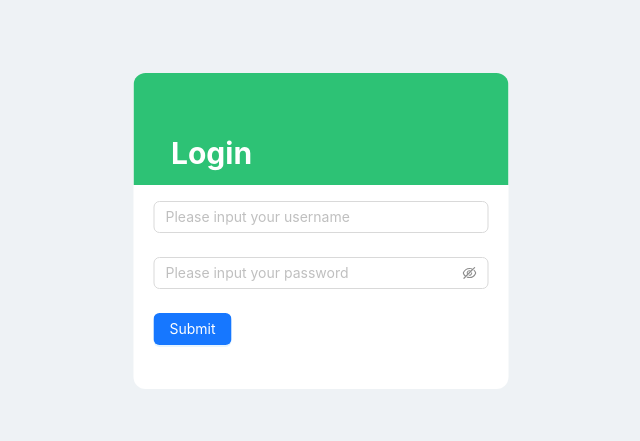
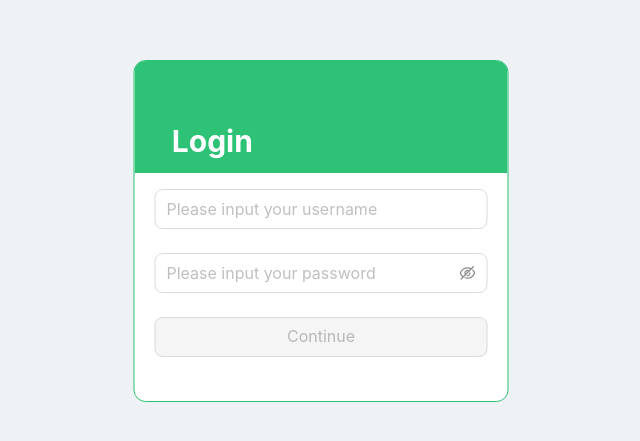
Before and after one commit to datcong1506/ticketbook-admin, a Vue app: page /login in a window 1280 px wide. Shown: the part 169-610 px from the top of the page, without its empty margins (319-959 px from the left). Built offline with nearby package versions, Linux system fonts and the light colour scheme.

Commit message:
update login and eslint

```diff
--- a/eslint.config.mjs
+++ b/eslint.config.mjs
@@ -20,5 +20,10 @@ export default antfu({
     'vue/block-order': ['error', {
       order: ['template', 'script', 'style'],
     }],
+    'unused-imports/no-unused-vars': ['warn', { argsIgnorePattern: '^_', varsIgnorePattern: '^_', caughtErrors: 'none' }],
+    'ts/consistent-type-definitions': 'off',
+    'brace-style': ['error', '1tbs', { allowSingleLine: true }],
+    'curly': ['error', 'all'],
+    'max-statements-per-line': ['error', { max: 1 }],
   },
 })
--- a/package.json
+++ b/package.json
@@ -6,7 +6,9 @@
   "scripts": {
     "dev": "vite",
     "build": "vue-tsc -b && vite build",
-    "preview": "vite preview"
+    "preview": "vite preview",
+    "lint": "eslint --ext .js,.vue src/",
+    "lint-fix": "eslint --ext .js,.vue src/ --fix"
   },
   "dependencies": {
     "ant-design-vue": "^4.2.5",
--- a/src/api/_base.ts
+++ b/src/api/_base.ts
@@ -1,7 +1,13 @@
 import type { AxiosInstance } from 'axios'
 import axios from 'axios'
 
-const BASE_URL = import.meta.env.BASE_URL
+export type TDataAxios<TRes = any> = {
+  data: {
+    data: TRes
+  }
+}
+
+const BASE_URL = import.meta.env.VITE_API_BASE_URL
 
 const apiClient: AxiosInstance = axios.create({
   baseURL: BASE_URL,
@@ -14,8 +20,10 @@ const apiClient: AxiosInstance = axios.create({
 apiClient.interceptors.request.use(
   (config) => {
     // TODO: You can add a token here if required
-    // const token = localStorage.getItem('token');
-    // if (token) config.headers.Authorization = `Bearer ${token}`;
+    const token = localStorage.getItem('token')
+    if (token) {
+      config.headers.Authorization = `Bearer ${token}`
+    }
     return config
   },
   (error) => {
--- /dev/null
+++ b/src/api/admin/index.ts
@@ -0,0 +1,16 @@
+import type { TDataAxios } from '@api/_base'
+import apiClient from '@api/_base'
+
+export type TLoginForm = {
+  username: string
+  password: string
+}
+
+const adminAPI = {
+  login: (adminForm: TLoginForm): Promise<TDataAxios> => {
+    const url = '/admin/login'
+    return apiClient.post(url, adminForm)
+  },
+}
+
+export default adminAPI
--- a/src/router/index.ts
+++ b/src/router/index.ts
@@ -3,7 +3,7 @@ import LoginView from '@views/login/index.vue'
 import { createRouter, createWebHistory } from 'vue-router'
 
 const routes: RouteRecordRaw[] = [
-  { path: '/login', component: LoginView },
+  { path: '/login', component: LoginView, name: 'login' },
 ]
 
 const router = createRouter({
@@ -11,4 +11,22 @@ const router = createRouter({
   routes,
 })
 
+router.beforeEach((to, _, next) => {
+  const token = localStorage.getItem('token')
+
+  if (!token) {
+    if (to.name === 'login') {
+      next()
+    } else {
+      next({ name: 'login' })
+    }
+  } else {
+    if (to.name === 'login') {
+      next('/')
+    } else {
+      next()
+    }
+  }
+})
+
 export default router
--- a/src/views/login/index.vue
+++ b/src/views/login/index.vue
@@ -1,21 +1,21 @@
 <template>
-  <div class="absolute w-[375px] top-1/2 left-1/2 -translate-x-1/2 -translate-y-1/2 rounded-xl flex flex-col gap-4 bg-[white] overflow-hidden border-[rgb(45,_194,_117)]">
+  <div class="absolute w-[375px] top-1/2 left-1/2 -translate-x-1/2 -translate-y-1/2 rounded-xl flex flex-col gap-4 bg-[white] overflow-hidden border-[rgb(45,_194,_117)] border-solid border">
     <div class="h-[112px] bg-[rgb(45,_194,_117)] relative">
       <div class="absolute bottom-0 left-[10%] h-[64px] w-[85%] text-3xl font-bold text-white flex items-center">
         Login
       </div>
     </div>
     <div class="flex flex-col gap-4 px-5 pb-5">
-      <a-form>
-        <a-form-item :rules="[{ required: true, message: 'Please input your username!' }]">
-          <a-input placeholder="Please input your username" />
+      <a-form ref="formRef" :rules="rules" :model="form">
+        <a-form-item name="username">
+          <a-input v-model:value="form.username" size="large" placeholder="Please input your username" />
         </a-form-item>
-        <a-form-item :rules="[{ required: true, message: 'Please input your password!' }]">
-          <a-input-password placeholder="Please input your password" />
+        <a-form-item name="password">
+          <a-input-password v-model:value="form.password" size="large" placeholder="Please input your password" />
         </a-form-item>
-        <a-form-item>
-          <a-button :disabled="false" type="primary">
-            Submit
+        <a-form-item class="mt-1">
+          <a-button :disabled="isFormInvalid" type="primary" size="large" block @click="onLogin">
+            Continue
           </a-button>
         </a-form-item>
       </a-form>
@@ -24,6 +24,43 @@
 </template>
 
 <script setup lang="ts">
+import type { FormInstance, Rule } from 'ant-design-vue/es/form'
+import adminAPI from '@api/admin'
+import { notification } from 'ant-design-vue'
+import { reactive, ref, watch } from 'vue'
+
+const formRef = ref<FormInstance>()
+const isFormInvalid = ref(true)
+const form = reactive({
+  username: '',
+  password: '',
+})
+
+watch(form, async () => {
+  try {
+    await formRef.value?.validate()
+    isFormInvalid.value = false
+  } catch (_) {
+    isFormInvalid.value = true
+  }
+})
+
+const rules: Record<string, Rule[]> = {
+  username: [{ required: true, message: 'Please input your username!', trigger: ['blur', 'change'] }],
+  password: [{ required: true, message: 'Please input your password!', trigger: ['blur', 'change'] }],
+}
+
+async function onLogin() {
+  try {
+    const res = await adminAPI.login(form)
+    console.log(res)
+  } catch (_) {
+    notification.error({
+      duration: 2,
+      message: 'Login fail',
+    })
+  }
+}
 </script>
 
 <style scoped lang="scss">
--- a/vite.config.ts
+++ b/vite.config.ts
@@ -19,6 +19,7 @@ export default defineConfig({
     alias: {
       '@views': path.resolve(__dirname, 'src/views'),
       '@assets': path.resolve(__dirname, 'src/assets'),
+      '@api': path.resolve(__dirname, 'src/api'),
     },
   },
 })
```
Also changed, not shown: 1 other file (tests, documents, lock files or other folders).
